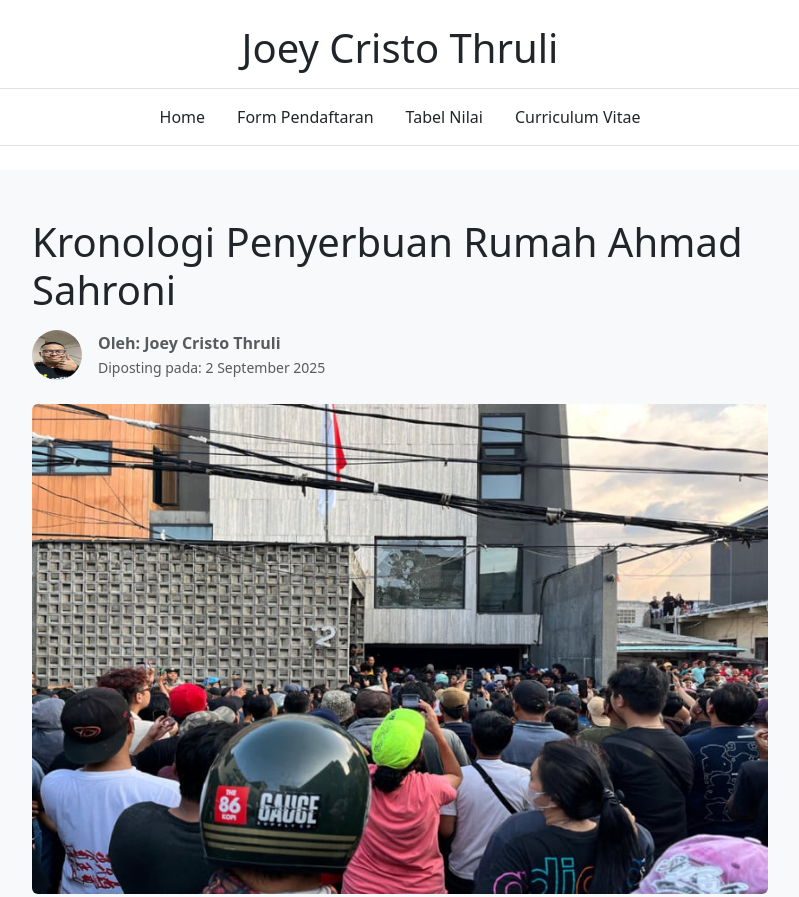
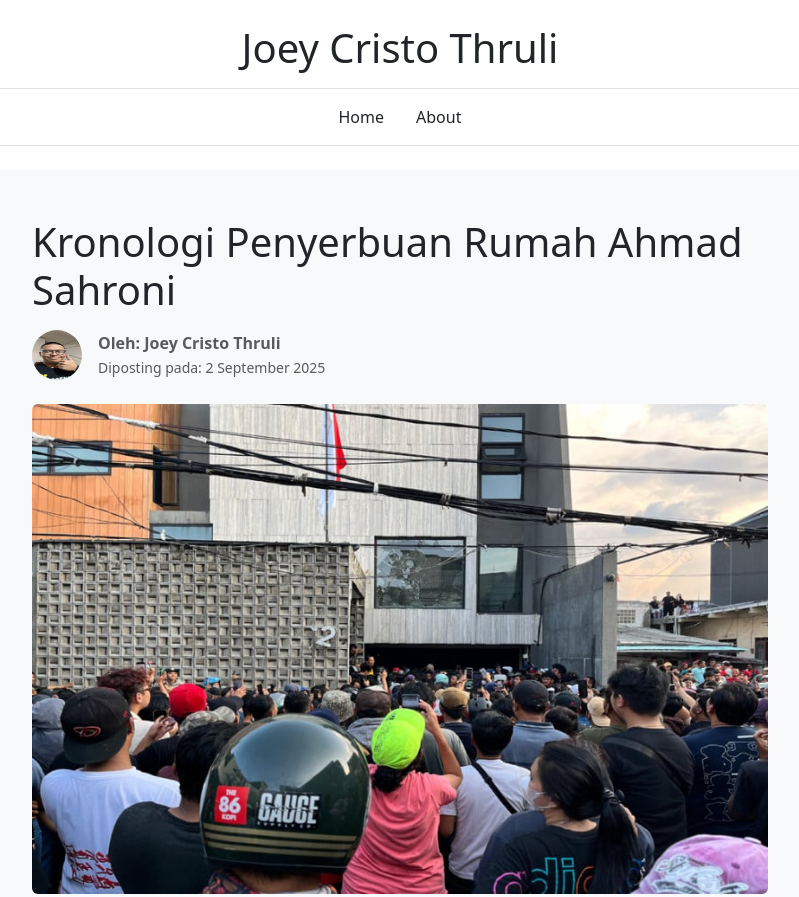
Before and after one commit to Joeyy-05/pabwe-p2-css, a plain HTML site: page detailBlog.html in a window 1280 px wide. Shown: the top 897 px of the page, without its empty margins (240-1039 px from the left). Drawn offline with nearby package versions, Linux system fonts and the light colour scheme.

Commit message:
detailBlog update

```diff
--- a/detailBlog.html
+++ b/detailBlog.html
@@ -13,17 +13,11 @@
         <h1 class="mb-3">Joey Cristo Thruli</h1>
         <ul class="nav justify-content-center border-top border-bottom py-2">
           <li class="nav-item">
-            <a class="nav-link text-dark" href="blog.html">Home</a>
+            <a class="nav-link text-dark" href="index.html">Home</a>
           </li>
           <li class="nav-item">
-            <a class="nav-link text-dark" href="form.html">Form Pendaftaran</a>
-          </li>
-          <li class="nav-item">
-            <a class="nav-link text-dark" href="tabel.html">Tabel Nilai</a>
-          </li>
-          <li class="nav-item">
-            <a class="nav-link text-dark" href="cv.html">Curriculum Vitae</a>
-          </li>
+        <a class="nav-link text-dark" href="about.html">About</a>
+      </li>
         </ul>
       </div>
     </header>
```
